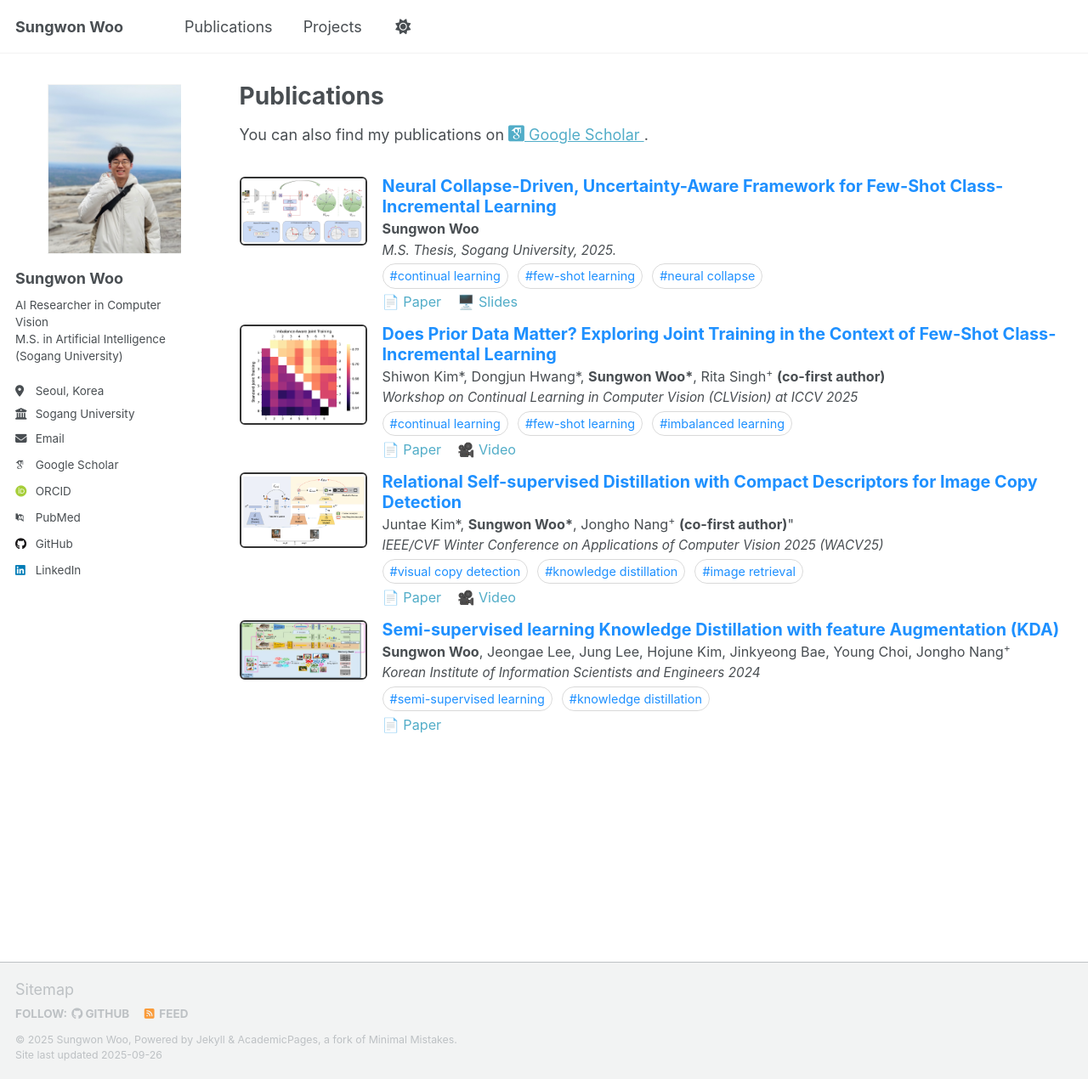
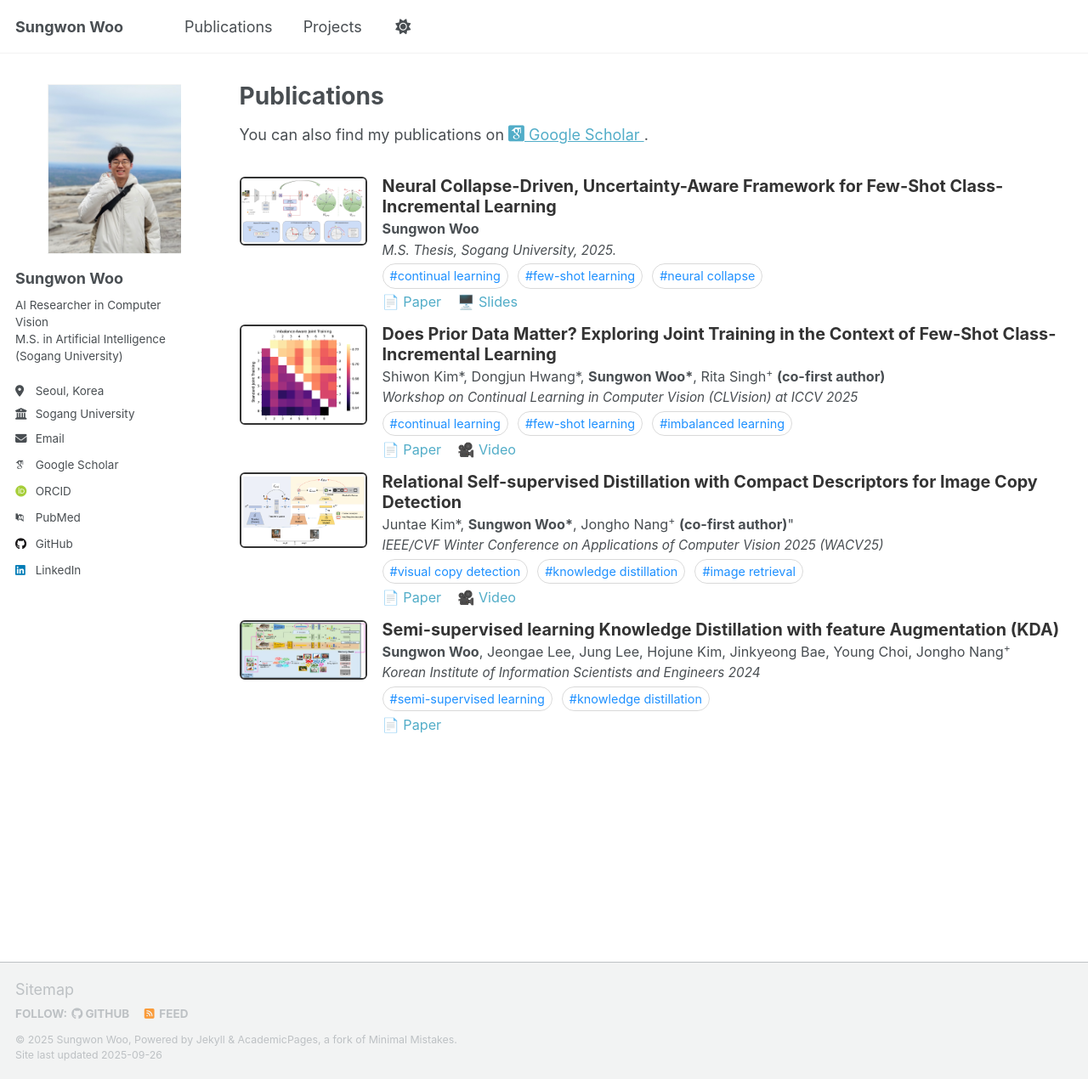
Before and after one commit to sungwon-woo/sungwon-woo.github.io, a Jekyll site: the page built from _pages/publications.html, in a window 1280 px wide and 1270 px high. Shown: the whole window at 85% size. Built offline with Jekyll 4.4.1, drawn with Linux system fonts in a browser that asks for light colours; some web fonts are replaced; a script that is not in the unit is left out.

Commit message:
edit main page

```diff
--- a/_includes/custom-project.html
+++ b/_includes/custom-project.html
@@ -7,7 +7,7 @@
 
     <!-- Right: Content -->
     <div>
-        <h3 style="margin-top: 0; margin-bottom: 0.1rem; font-size: 1.1em; color:#1E90FF;">
+        <h3 style="margin-top: 0; margin-bottom: 0.1rem; font-size: 1.1em; color:#333333;">
             {{ post.title }}
           </h3>
 
--- a/_includes/custom-publication.html
+++ b/_includes/custom-publication.html
@@ -7,7 +7,7 @@
 
     <!-- Right: Content -->
     <div>
-      <h3 style="margin-top: 0; margin-bottom: 0.1rem; font-size: 1.1em; color:#1E90FF;">
+      <h3 style="margin-top: 0; margin-bottom: 0.1rem; font-size: 1.1em; color:#333333;">
         {{ post.title }}
       </h3>
 
```
